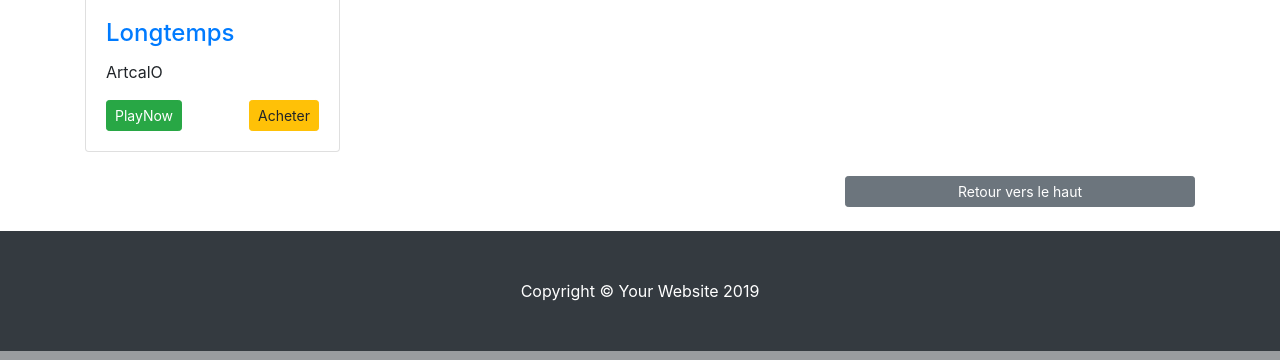
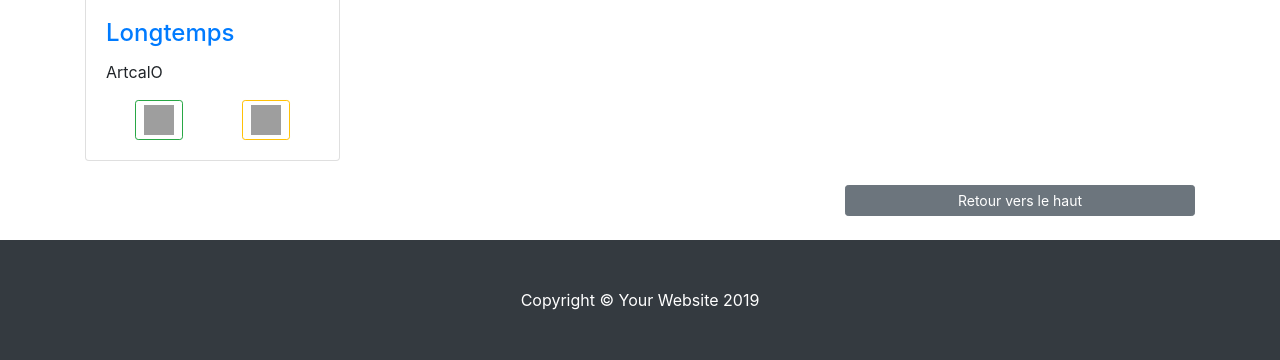
Before and after one commit to Desire1990/commercial-blog, a Django app: page /music/ in a window 1280 px wide. Shown: the part 938-1298 px from the top of the page. Run offline with Django 3.2, Linux system fonts and the light colour scheme; data comes from the database, SQL or seed files in the repository; both versions use the stored data as it was after the commit; some libraries are stand-ins or nearby versions; grey boxes are pictures that could not be loaded.

Commit message:
Using Icons in a music card instead of words, Note : Allowing .png files in gitignore coz i'm using them in my template

```diff
--- a/music/templates/music_content.html
+++ b/music/templates/music_content.html
@@ -1,4 +1,5 @@
 {% extends "home.html" %}
+{% load static %}
 {% block upload %}
   <a class="dropdown-item" href="{% url 'upload_music' %}">upload a music</a>
 {% endblock %}
@@ -21,24 +22,26 @@
     <div class="row">
       {% for element in page_content %}
       <div class="col-lg-3 col-md-4 col-sm-6 detail_element ">
-        <div class="card h-100">
+        <div class="card h-80">
           <a href="{% url 'about_music' element.slug %}"><img id="img" class="card-img-top" width="208px" height="208px" src="{{ element.cover.url }}" alt="{{ element.titre }}" ></a>
           <div class="card-body">
             <div>
               <h4 class="card-title" >
                 <a id="titre_sm" href="{% url 'about_music' element.slug %}" >{{ element.titre }}</a>
-              </h4>
-            </div >
+
+            </div>
             <p id="acteur_sm" class="card-text">{{ element.owner }}</p>
+            <div class="d-flex justify-content-around">
             {% if element.owner.user == user %}
-              <a class="btn btn-sm btn-info mb-2 " href="{% url 'update_music' element.id %}">Modifier</a>
-              <a class="btn btn-sm btn-danger float-right" href="{% url 'delete_music' element.slug %}">Supprimer</a>
-              <a class="btn btn-sm btn-success " href="{% url 'music_player' element.slug %}">PlayNow</a>
-              <a class="btn btn-sm btn-warning float-right" href="{{ element.audio.url }}" download>Download</a>
+              <a class="btn btn-sm btn-outline-info" href="{% url 'update_music' element.id %}"><img style="width:30px; height:30px;" src="{% static 'iconsMusic/Edit2.png' %}"></a>
+              <a class="btn btn-sm btn-outline-danger " href="{% url 'delete_music' element.slug %}"><img style="width:30px; height:30px;" src="{% static 'iconsMusic/Delete2.png' %}"></a>
+              <a class="btn btn-sm btn-outline-success " href="{% url 'music_player' element.slug %}"><img style="width:30px; height:30px;" src="{% static 'iconsMusic/Play2.png' %}"></a>
+              <a class="btn btn-sm btn-outline-warning " href="{{ element.audio.url }}" download><img style="width:30px; height:30px;" src="{% static 'iconsMusic/Download2.png' %}"></a>
             {% else %}
-                <a class="btn btn-sm btn-success " href="{% url 'music_player' element.slug %}">PlayNow</a>
-                <a class="btn btn-sm btn-warning float-right" href="{% url 'about_music' element.slug %}" >Acheter</a>
+                <a class="btn btn-sm btn-outline-success " href="{% url 'music_player' element.slug %}"><img style="width:30px; height:30px;" src="{% static 'iconsMusic/Play2.png' %}"></a>
+                <a class="btn btn-sm btn-outline-warning " href="{% url 'about_music' element.slug %}" ><img style="width:30px; height:30px;" src="{% static 'iconsMusic/Buy2.png' %}"></a>
             {% endif %}
+            </div>
 
           </div>
         </div>
--- a/music/urls.py
+++ b/music/urls.py
@@ -11,10 +11,6 @@ urlpatterns = [
     path('delete_music/<slug>/', views.delete_music_view, name="delete_music"),
     path('update_music/<id>/', views.update_music_view, name="update_music"),
     path('upload_music/', views.upload, name="upload_music"),
-
-
-    #path('login/<username>/', views.login_view, name="login"),
-    #path('pay/', views.payement_view, name="pay"),
     path('pay/<slug>/', views.payement_view, name="pay"),
 
 ]
```
Also changed, not shown: music/templates/music_detail.html (+19 -6 lines), db.sqlite3.
